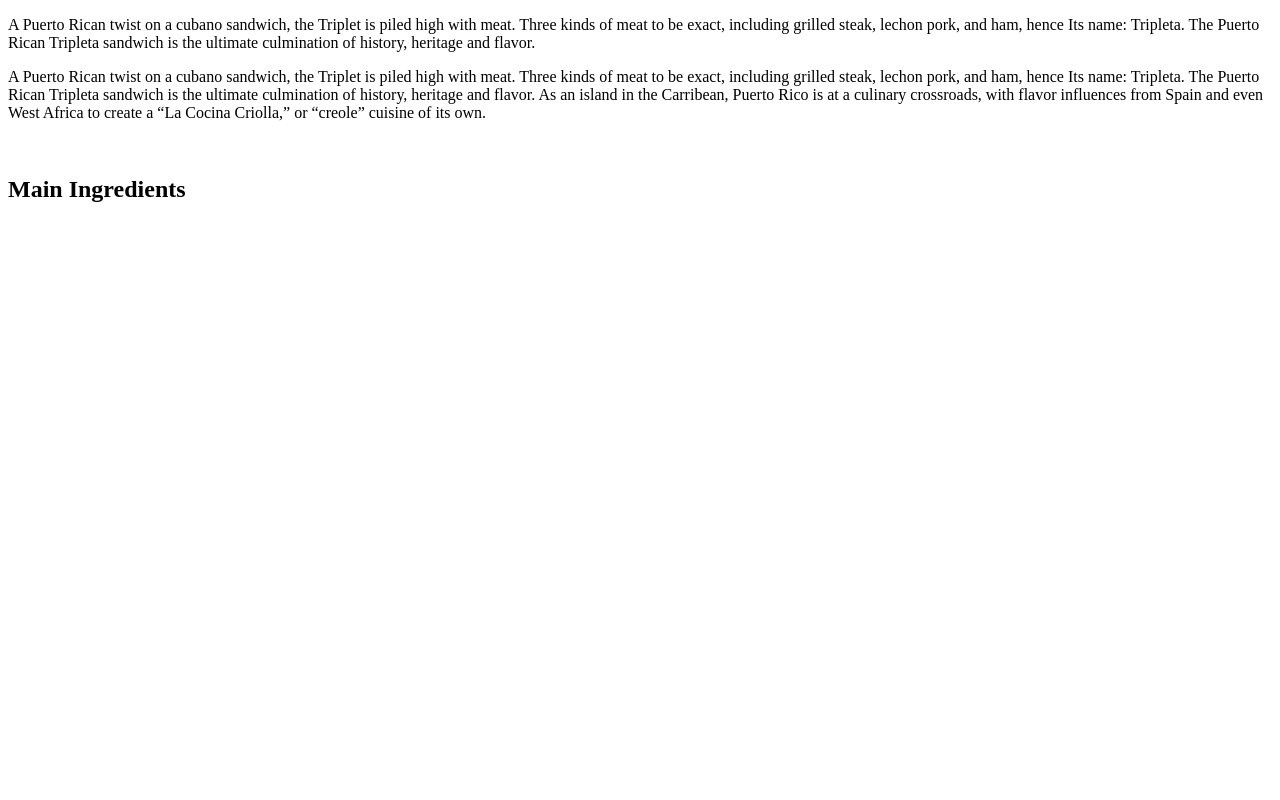
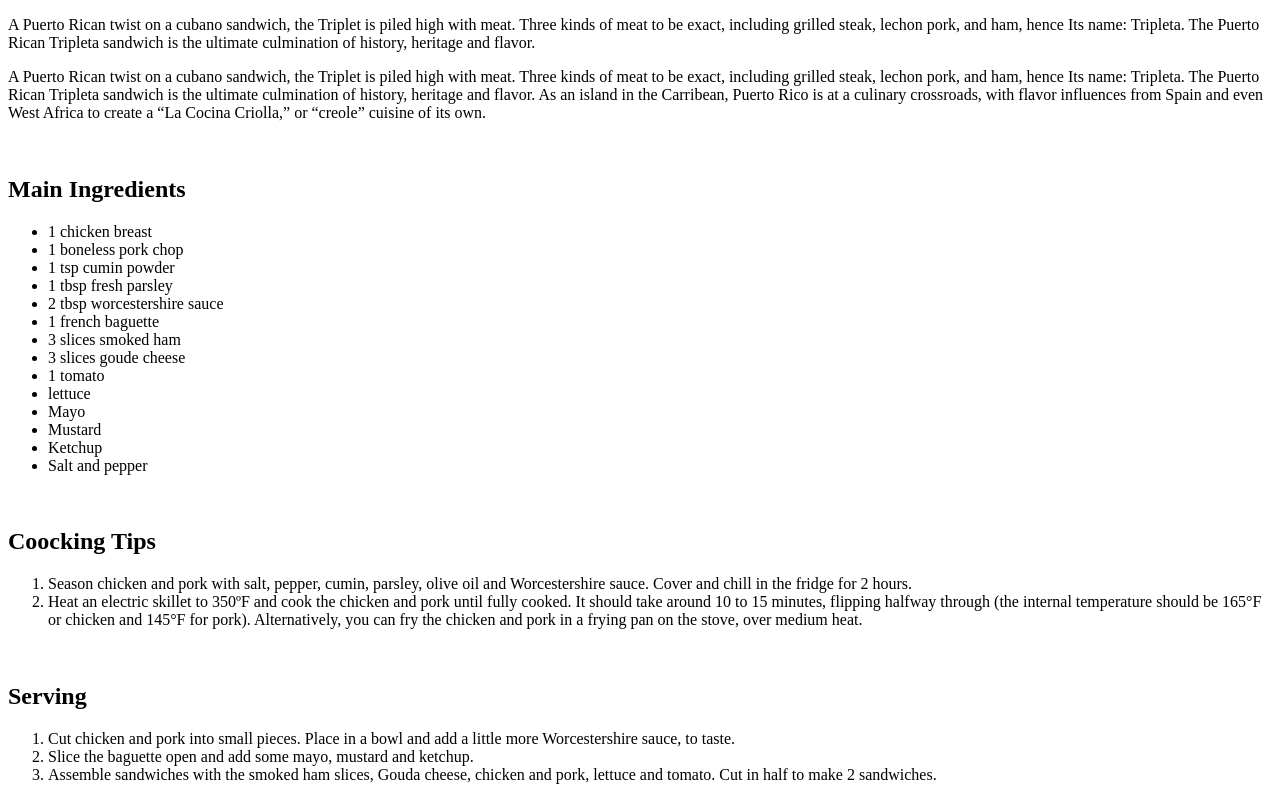
Before and after one commit to KrowJC/odin-recipes, a plain HTML site: page recipes/tripleta-boricua.html in a window 1280 px wide. Shown: the part 435-1235 px from the top of the page. Before the commit the page ends 800 px from the top, so only its background shows below. Drawn offline with Linux system fonts and the light colour scheme.

Commit message:
Add more instruccion and tips about the recipe

```diff
--- a/recipes/tripleta-boricua.html
+++ b/recipes/tripleta-boricua.html
@@ -23,6 +23,42 @@
                create a “La Cocina Criolla,” or “creole” cuisine of its own.</p>
         <br>
         <h2>Main Ingredients</h2>
-
+            <ul>
+                <li>1 chicken breast</li>
+                <li>1 boneless pork chop</li>
+                <li> 1 tsp cumin powder</li>
+                <li>1 tbsp fresh parsley</li>
+                <li>2 tbsp worcestershire sauce</li>
+                <li>1 french baguette</li>
+                <li>3 slices smoked ham</li>
+                <li>3 slices goude cheese</li>
+                <li>1 tomato</li>
+                <li>lettuce</li>
+                <li>Mayo</li>
+                <li>Mustard</li>
+                <li>Ketchup</li>
+                <li>Salt and pepper</li>
+            </ul>
+        <br>
+        <h2>Coocking Tips</h2>
+            <ol>
+                <li>Season chicken and pork with salt, pepper, cumin, parsley,
+                   olive oil and Worcestershire sauce. Cover and chill in the fridge
+                   for 2 hours.</li>
+                <li>Heat an electric skillet to 350ºF and cook the chicken and pork
+                   until fully cooked. It should take around 10 to 15 minutes, flipping
+                   halfway through (the internal temperature should be 165°F or chicken
+                   and 145°F for pork). Alternatively, you can fry the chicken and pork in
+                   a frying pan on the stove, over medium heat.</li>
+            </ol>
+        <br>
+        <h2>Serving</h2>
+            <ol>
+                <li>Cut chicken and pork into small pieces. Place in a bowl and add a
+                    little more Worcestershire sauce, to taste.</li>
+                <li>Slice the baguette open and add some mayo, mustard and ketchup.</li>
+                <li>Assemble sandwiches with the smoked ham slices, Gouda cheese, chicken
+                    and pork, lettuce and tomato. Cut in half to make 2 sandwiches.</li>
+            </ol>
     </body>
 </html>
```
